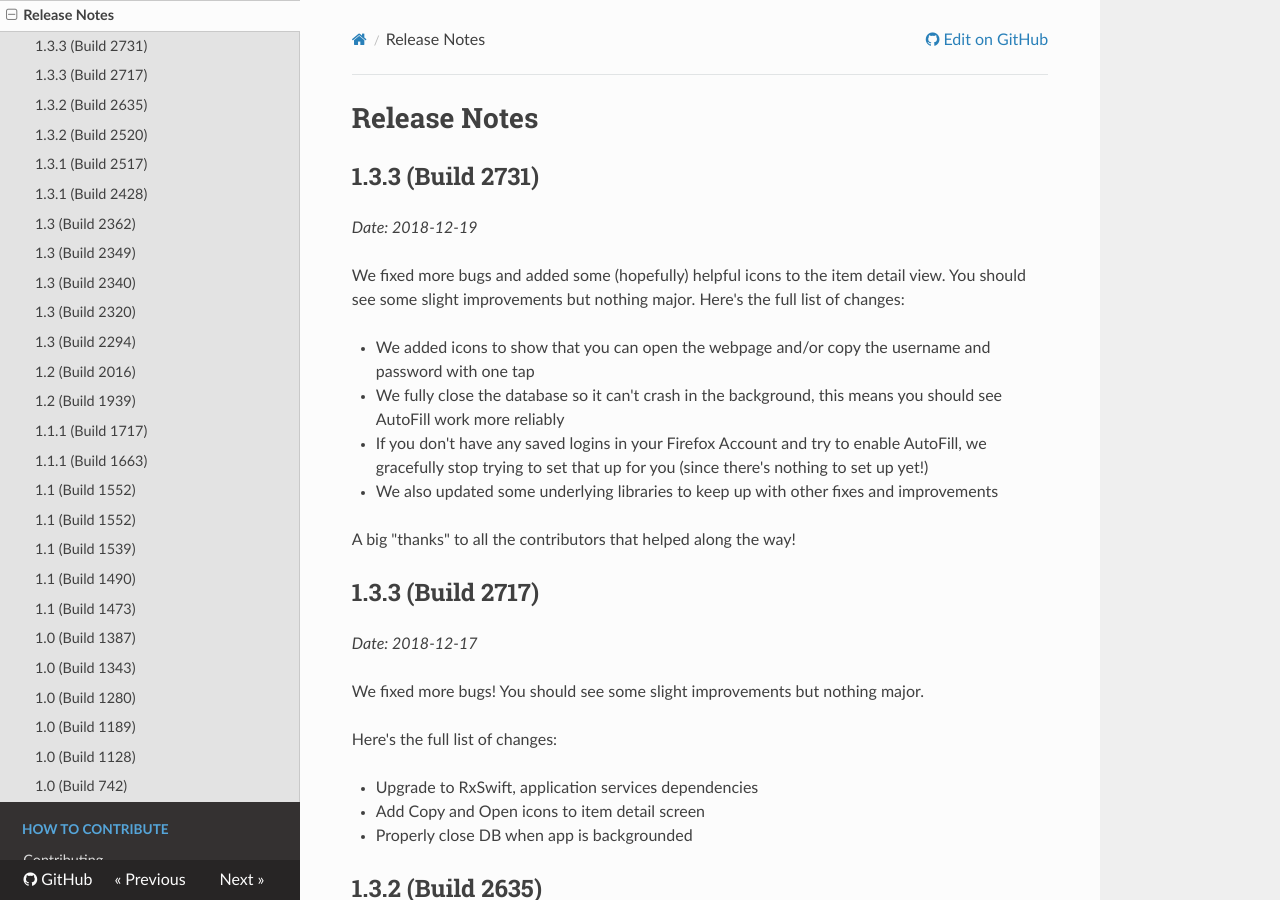
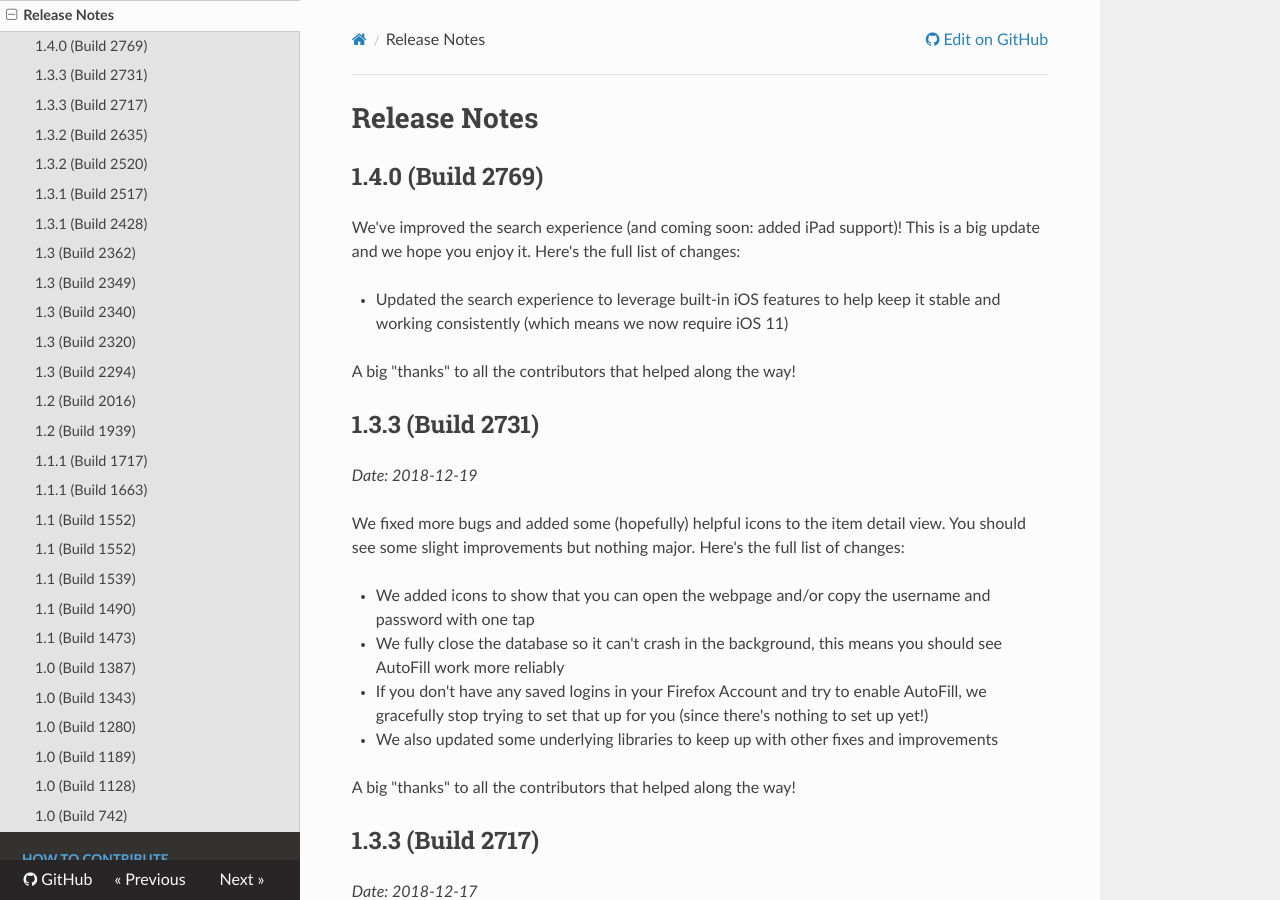
Before and after one commit to mozilla-lockwise/lockwise-ios, an MkDocs documentation site: the page built from docs/release-notes.md, in a window 1280 px wide and 900 px high. Built offline with MkDocs 1.6.1, drawn with Linux system fonts in a browser that asks for light colours; nearby versions of some CDN libraries.

Commit message:
quick draft of 1.4 release notes

```diff
--- a/docs/release-notes.md
+++ b/docs/release-notes.md
@@ -1,4 +1,12 @@
 # Release Notes
+
+## 1.4.0 (Build 2769)
+
+We've improved the search experience (and coming soon: added iPad support)! This is a big update and we hope you enjoy it. Here's the full list of changes:
+
+- Updated the search experience to leverage built-in iOS features to help keep it stable and working consistently (which means we now require iOS 11)
+
+A big "thanks" to all the contributors that helped along the way!
 
 ## 1.3.3 (Build 2731)
 
```
